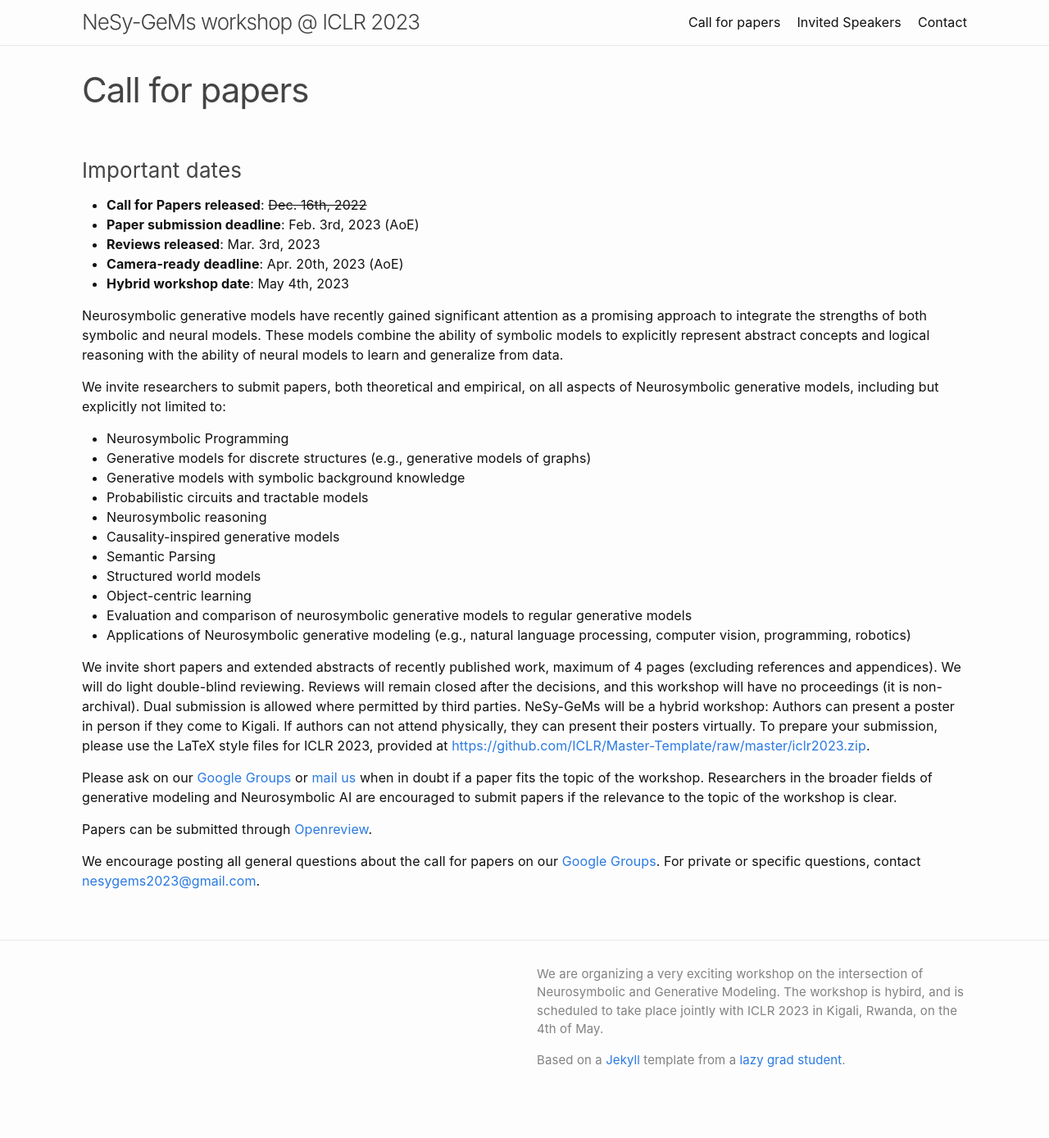
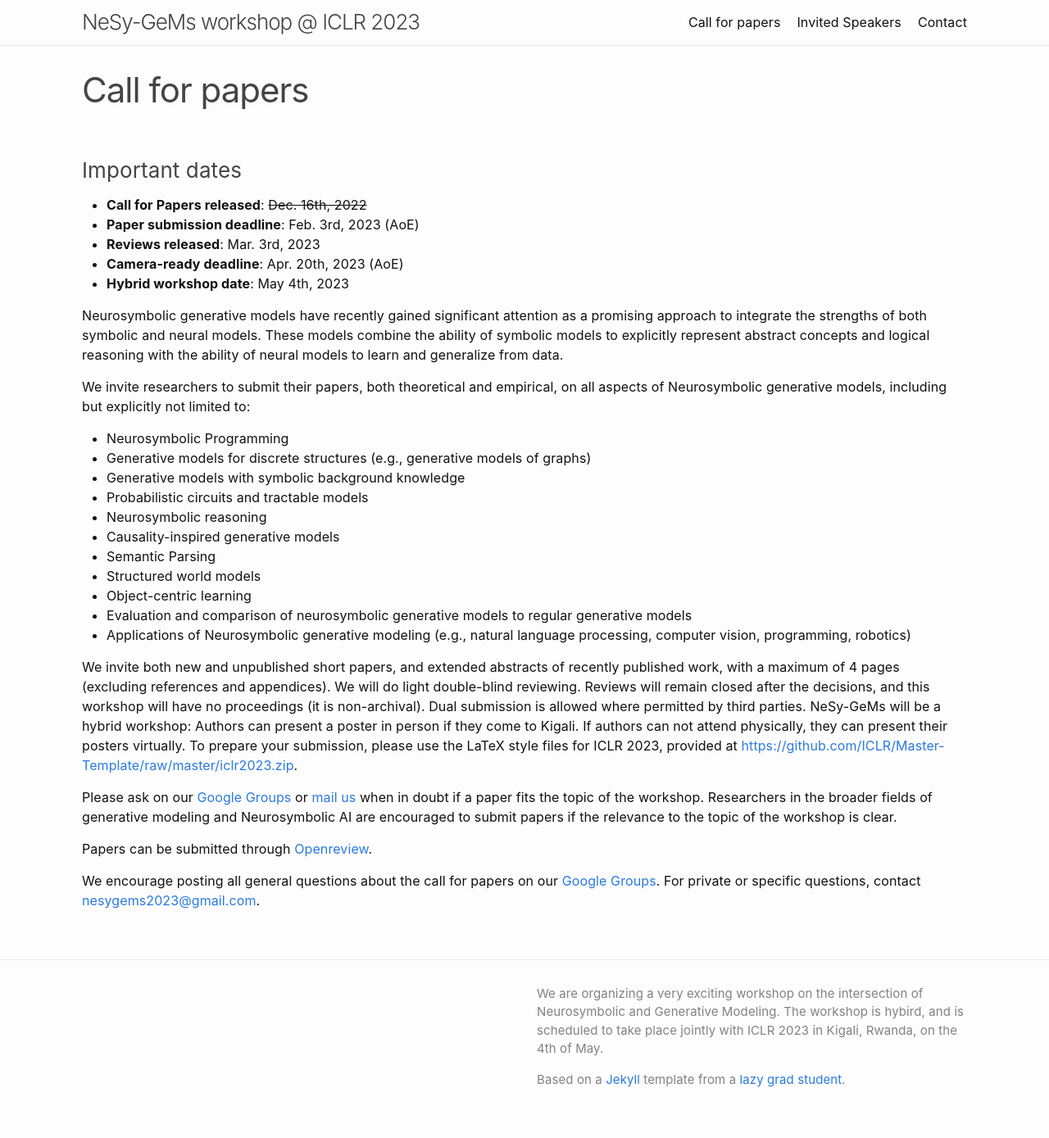
Before and after one commit to nesygems/nesygems.github.io, a Jekyll site: the page built from callforpapers.md, in a window 1280 px wide. Shown: the whole page at 82% size. Built offline with Jekyll 4.4.1, drawn with Linux system fonts in a browser that asks for light colours; before the commit the page ends 1365 px from its top, so only the background shows below that.

Commit message:
Update callforpapers.md

```diff
--- a/callforpapers.md
+++ b/callforpapers.md
@@ -14,7 +14,7 @@ permalink: /callforpapers/
 
 Neurosymbolic generative models have recently gained significant attention as a promising approach to integrate the strengths of both symbolic and neural models. These models combine the ability of symbolic models to explicitly represent abstract concepts and logical reasoning with the ability of neural models to learn and generalize from data.
 
-We invite researchers to submit papers, both theoretical and empirical, on all aspects of Neurosymbolic generative models, including but explicitly not limited to:
+We invite researchers to submit their papers, both theoretical and empirical, on all aspects of Neurosymbolic generative models, including but explicitly not limited to:
 * Neurosymbolic Programming
 * Generative models for discrete structures (e.g., generative models of graphs)
 * Generative models with symbolic background knowledge
@@ -29,7 +29,7 @@ We invite researchers to submit papers, both theoretical and empirical, on all a
 * Evaluation and comparison of neurosymbolic generative models to regular generative models
 * Applications of Neurosymbolic generative modeling (e.g., natural language processing, computer vision, programming, robotics)
 
-We invite short papers and extended abstracts of recently published work, maximum of 4 pages (excluding references and appendices). We will do light double-blind reviewing. Reviews will remain closed after the decisions, and this workshop will have no proceedings (it is non-archival). Dual submission is allowed where permitted by third parties. NeSy-GeMs will be a hybrid workshop: Authors can present a poster in person if they come to Kigali. If authors can not attend physically, they can present their posters virtually. To prepare your submission, please use the LaTeX style files for ICLR 2023, provided at [https://github.com/ICLR/Master-Template/raw/master/iclr2023.zip](https://github.com/ICLR/Master-Template/raw/master/iclr2023.zip).
+We invite both new and unpublished short papers, and extended abstracts of recently published work, with a maximum of 4 pages (excluding references and appendices). We will do light double-blind reviewing. Reviews will remain closed after the decisions, and this workshop will have no proceedings (it is non-archival). Dual submission is allowed where permitted by third parties. NeSy-GeMs will be a hybrid workshop: Authors can present a poster in person if they come to Kigali. If authors can not attend physically, they can present their posters virtually. To prepare your submission, please use the LaTeX style files for ICLR 2023, provided at [https://github.com/ICLR/Master-Template/raw/master/iclr2023.zip](https://github.com/ICLR/Master-Template/raw/master/iclr2023.zip).
 
 Please ask on our [Google Groups](https://groups.google.com/g/nesy-gems2023) or [mail us](mailto:nesygems2023@gmail.com) when in doubt if a paper fits the topic of the workshop. Researchers in the broader fields of generative modeling and Neurosymbolic AI are encouraged to submit papers if the relevance to the topic of the workshop is clear.
 
```
